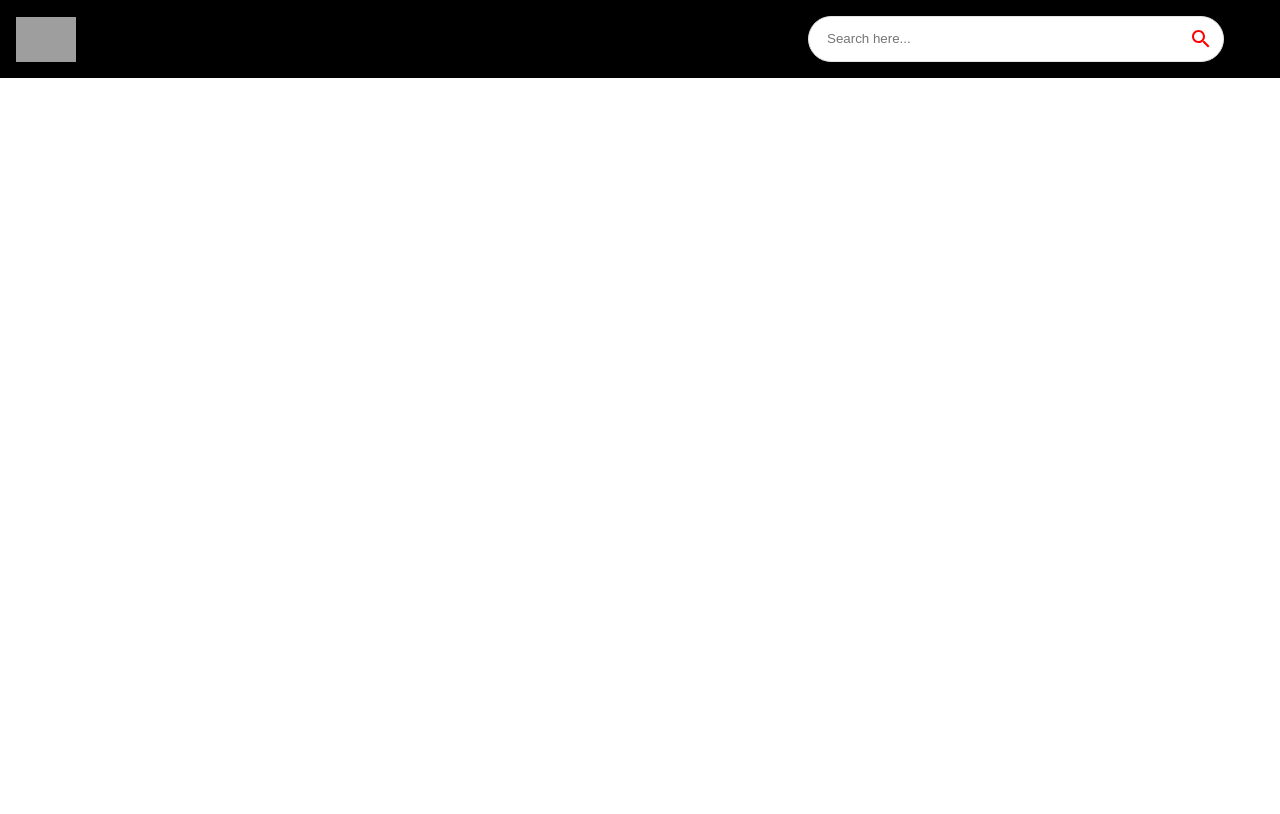
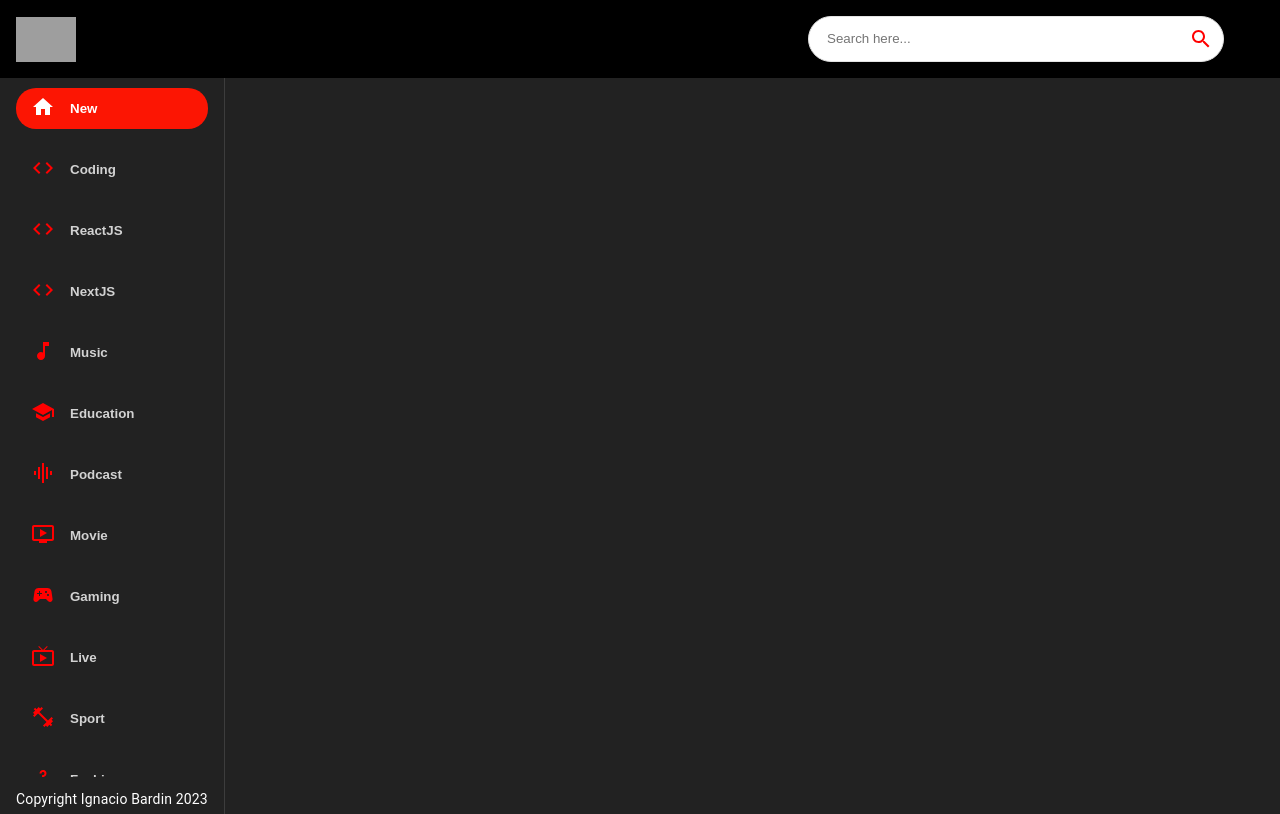
Before and after one commit to ilbardin/UTube-Video-Player, a React (Create React App) app: page / in a window 1280 px wide. Built offline with nearby package versions, Linux system fonts and the light colour scheme; grey boxes are pictures that could not be loaded.

Commit message:
Added components. - Created a custom copyright component. - Implemented Feed feature. - Added Sidebar component. - Modified constants.js.

```diff
--- /dev/null
+++ b/src/components/CustomCopyright.tsx
@@ -0,0 +1,15 @@
+import React from 'react';
+import {Typography} from "@mui/material";
+
+interface Props {
+    currentYear: number;
+    author: string;
+}
+
+const CustomCopyright = ({author, currentYear}: Props): JSX.Element => (
+    <Typography className="copyright" variant="body2" sx={{mt: 1.5, color: "#FFF"}}>
+        Copyright {author} {currentYear}
+    </Typography>
+);
+
+export default CustomCopyright;
--- a/src/components/Feed.tsx
+++ b/src/components/Feed.tsx
@@ -1,11 +1,19 @@
 import React from 'react';
+import {useState, useEffect} from "react";
+import {Box, Stack, Typography} from "@mui/material";
+import CustomCopyright from "./CustomCopyright";
+import Sidebar from "./Sidebar";
 
-const Feed = () => {
-    return (
-        <div>
+const year = new Date().getFullYear();
+const Feed = () => (
 
-        </div>
-    );
-};
+    <Stack sx={{flexDirection: {sx: "column", md: "row"}}}>
+        <Box sx={{height: {sx: "auto", md: "92vh"}, borderRight: "1px solid #3D3D3D", px: {sx: 0, md: 2}}}>
+            <Sidebar/>
+            <CustomCopyright author={"Ignacio Bardin"} currentYear={year}/>
+        </Box>
+    </Stack>
+
+);
 
 export default Feed;
--- /dev/null
+++ b/src/components/Sidebar.tsx
@@ -0,0 +1,31 @@
+import React from "react";
+import {Stack} from "@mui/material";
+import {categories} from "../utils/constants";
+
+const selectedCategory = "New";
+
+const Sidebar = () => (
+    <Stack
+        direction="row"
+        sx={{overflowY: "auto", height: {sx: "auto", md: "95%"}, flexDirection: {md: "column"}}}
+    >
+        {categories.map((category) => (
+            <button
+                className="category-btn"
+                style={{
+                    background: category.name === selectedCategory ? "#FC1503" : 0,
+                    color: "white"
+                }}
+                key={category.name}
+            >
+                <span style={{
+                    color: category.name === selectedCategory ? "white" : "red",
+                    marginRight: "15px"
+                }}>{category.icon}</span>
+                <span style={{opacity: category.name === selectedCategory ? "1" : "0.8"}}>{category.name}</span>
+            </button>
+        ))}
+    </Stack>
+);
+
+export default Sidebar;
--- a/src/utils/constants.js
+++ b/src/utils/constants.js
@@ -16,7 +16,6 @@
 
 export const categories = [
     {name: 'New', icon: <HomeIcon/>,},
-    {name: 'JS Mastery', icon: <CodeIcon/>,},
     {name: 'Coding', icon: <CodeIcon/>,},
     {name: 'ReactJS', icon: <CodeIcon/>,},
     {name: 'NextJS', icon: <CodeIcon/>,},
```
